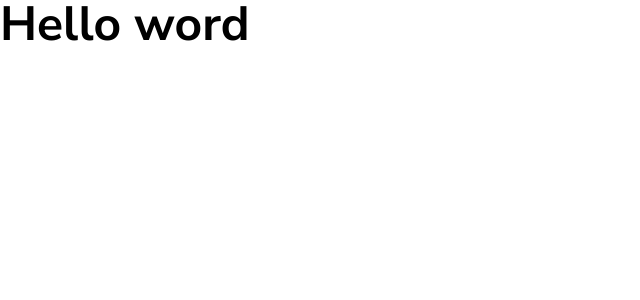
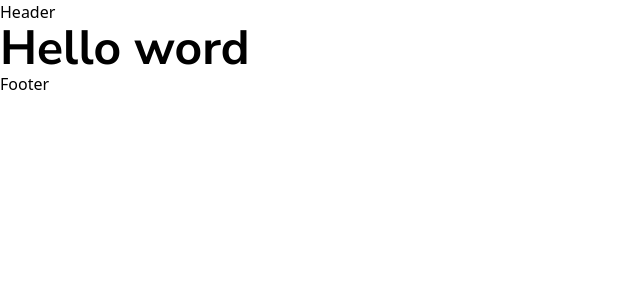
Before and after one commit to Falconi03/flowrise-prismic, a Next.js app: page / in a window 1280 px wide. Shown: the top 300 px of the page, without its empty margins (0-640 px from the left). Built offline with nearby package versions, Linux system fonts and the light colour scheme.

Commit message:
feat: Add fallback metadata to layout

```diff
--- a/src/app/layout.tsx
+++ b/src/app/layout.tsx
@@ -2,6 +2,7 @@
 import type { Metadata } from "next";
 import clsx from "clsx";
 import { Nunito, Nunito_Sans } from "next/font/google";
+import { createClient } from "@/prismicio";
 
 const nunito = Nunito({
   subsets: ["latin"],
@@ -14,10 +15,20 @@
   display: "swap",
 });
 
-export const metadata: Metadata = {
-  title: "Create Next App",
-  description: "Generated by create next app",
-};
+export async function generateMetadata(): Promise<Metadata> {
+  const client = createClient();
+
+  const page = await client.getSingle("settings");
+
+  return {
+    title: page.data.site_title || "Flowrise fallback",
+    description:
+      page.data.meta_description || "Flowrise is the relaxing app for you.",
+    openGraph: {
+      images: [page.data.og_image.url || ""],
+    },
+  };
+}
 
 export default function RootLayout({
   children,
@@ -26,7 +37,11 @@
 }) {
   return (
     <html lang="en" className={clsx(nunito.variable, nunitoSans.variable)}>
-      <body>{children}</body>
+      <body>
+        <header>Header</header>
+        {children}
+        <footer>Footer</footer>
+      </body>
     </html>
   );
 }
--- a/src/prismicio.ts
+++ b/src/prismicio.ts
@@ -14,14 +14,14 @@
  */
 // TODO: Update the routes array to match your project's route structure.
 const routes: prismic.ClientConfig["routes"] = [
-  {
+  /* {
     type: "homepage",
     path: "/",
   },
   {
     type: "page",
     path: "/:uid",
-  },
+  }, */
 ];
 
 /**
```
